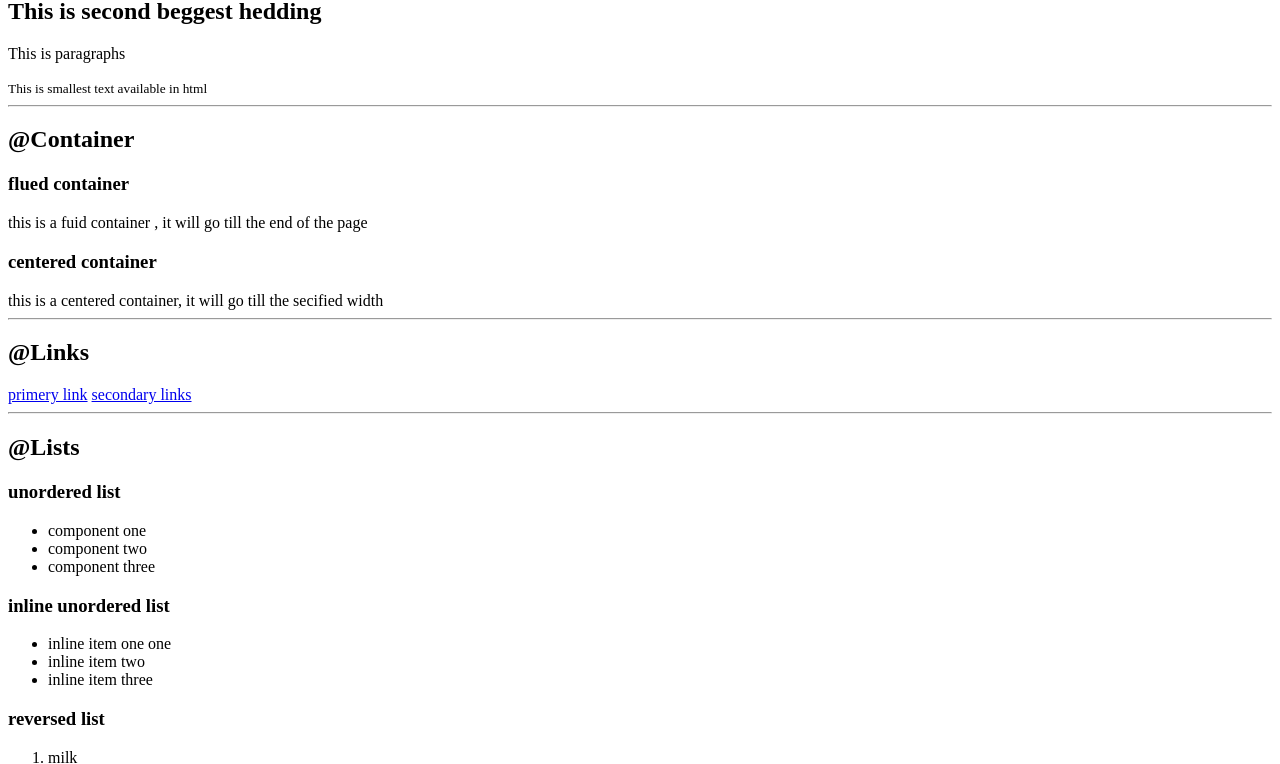
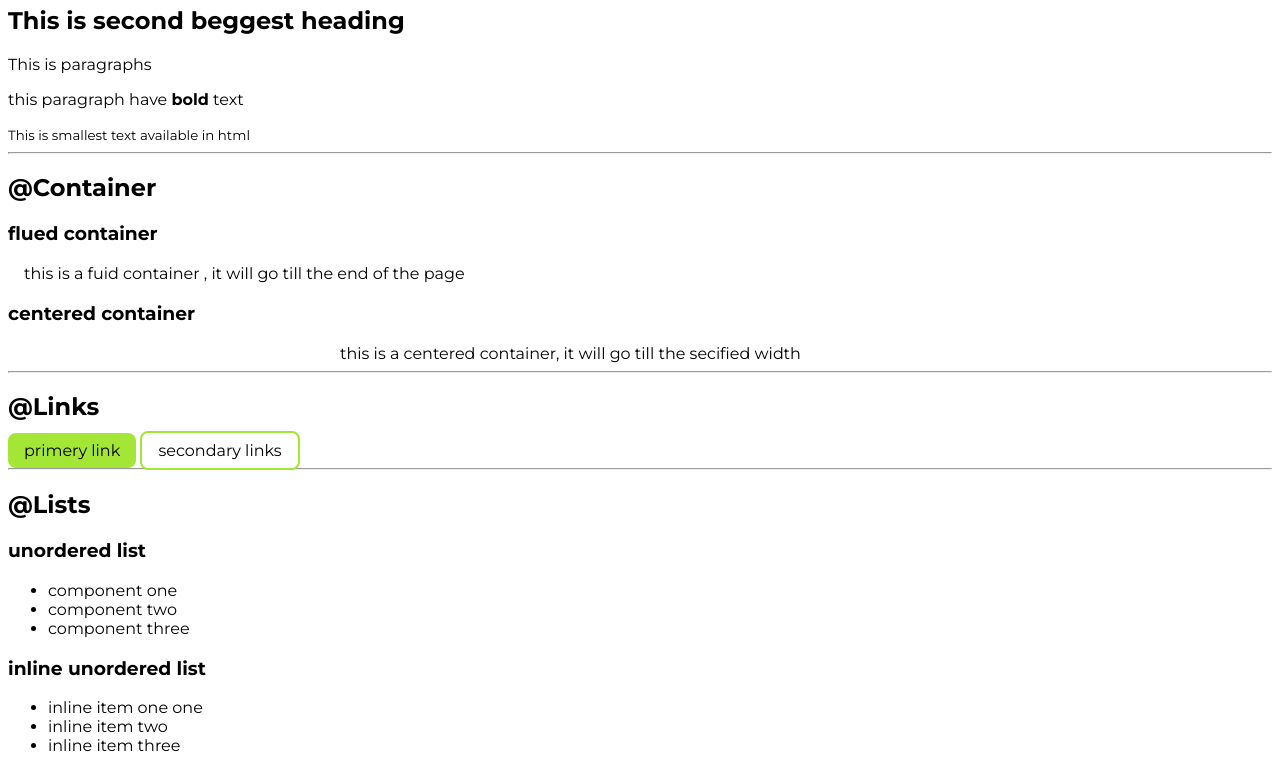
Before and after one commit to Gowtham00007/Gowtham-personal-portfolio, a plain HTML site: page index.html in a window 1280 px wide. Shown: the part 263-1027 px from the top of the page. Drawn offline with Linux system fonts and the light colour scheme.

Commit message:
feat : adding css
creating design for html for css

```diff
--- a/index.html
+++ b/index.html
@@ -1,8 +1,10 @@
 <!DOCTYPE html>
 <html lang="en">
 <head>
+
     <meta charset="UTF-8">
     <meta name="viewport" content="width=device-width, initial-scale=1.0">
+<link rel="stylesheet" href="style.css">
     <title>component librery </title>
 </head>
 <body>
@@ -12,23 +14,26 @@
     </p>
     <hr>
     <h2>@Typography</h2>
-    <h1>This is  beggest hedding </h1>
-    <h2>This is second beggest hedding </h2>
+    <h1>This is  beggest heading </h1>
+    <h2>This is second beggest heading </h2>
     <p>This is paragraphs  </p>
+    <p>this paragraph have <strong>bold</strong> text </p>
     <small>This is smallest text available in html </small>
     <hr>
 
     <h2>@Container</h2>
 
     <h3>flued container</h3>
-    <div>this is a fuid container , it will go till the end of the page </div>
+    <div class="flued-container">this is a fuid container , it will go till the end of the page
+
+    </div>
 
     <h3>centered container</h3>
-    <div>this is a centered  container, it will go till the secified width  </div>
+    <div class="container">this is a centered  container, it will go till the secified width  </div>
 <hr>
     <h2>@Links</h2>
-    <a href="/"> primery link</a>
-    <a href="/">secondary links</a>
+    <a class=" link primery-link" href="/"> primery link</a>
+    <a class="link secondary-color" href="/">secondary links</a>
 <hr>
     <h2>@Lists</h2>
 <h3> unordered list</h3>
@@ -86,6 +91,8 @@
     <p>this will have gray background</p>
 </section>
 <hr>
+
+
 <h2>footer</h2>
     <footer >
 <div> some smal heding inside footer</div>
--- /dev/null
+++ b/style.css
@@ -0,0 +1,44 @@
+/* @import url('https://fonts.googleapis.com/css2?family=Montserrat&display=swap'); */
+@import url('https://fonts.googleapis.com/css2?family=Montserrat:wght@400;700&display=swap');
+
+:root{
+   --primery-color:#a3e635;
+}
+
+body{
+    font-family: Montserrat,
+    sans-serif;
+}
+/* container */
+
+.flued-container{
+    padding-left:  1rem; ;
+    padding-right: 1rem ;
+}
+
+.container{
+    max-width :600px;
+    margin: auto;
+}
+
+
+/* links */
+.link{
+    text-decoration: none;
+    padding: 0.5rem 1rem;
+}
+.primery-link{
+    border-radius: 0.5rem;
+   color:black;
+   background-color: var(--primery-color);
+   padding: 0.5rem 1rem;
+}
+.secondary-color{
+
+
+    color:#a3e635;
+    color: black;
+    border-radius: 0.5rem;
+    border: 2px solid var(--primery-color);
+
+}
```
